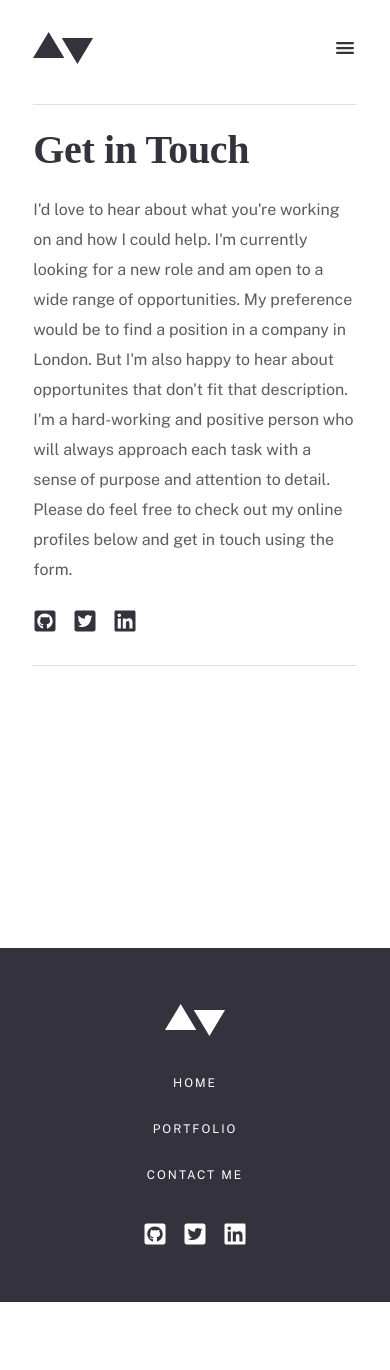
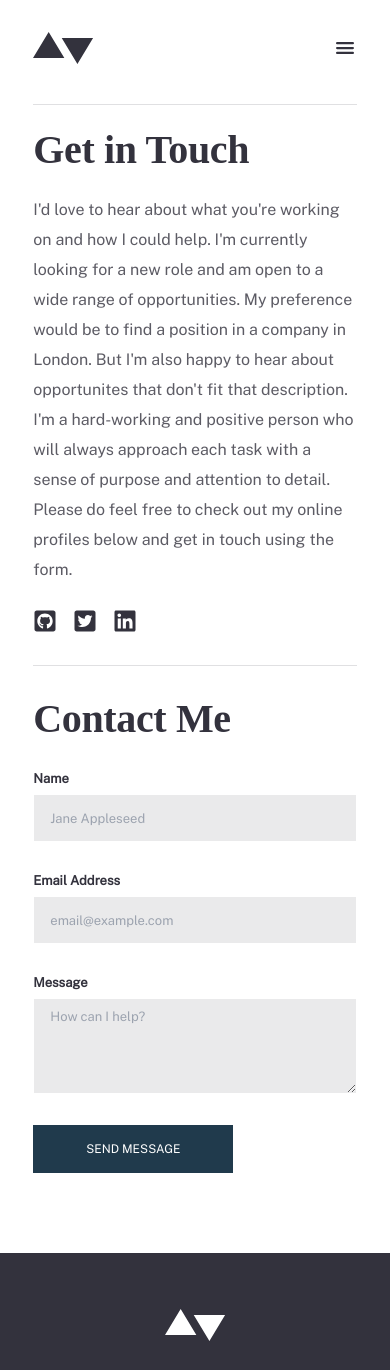
Before and after one commit to vanderms/minimalist-portfolio, a React (Vite) app: page /contact in a window 390 px wide. Shown: the top 1370 px of the page. Before the commit the page ends 1302 px from the top, so only its background shows below. Built offline with nearby package versions, Linux system fonts and the light colour scheme; a web font is replaced by a local one.

Commit message:
feat: implement section contact responsive design

```diff
--- a/package.json
+++ b/package.json
@@ -9,10 +9,12 @@
     "preview": "vite preview"
   },
   "dependencies": {
+    "formik": "^2.2.9",
     "react": "^18.2.0",
     "react-dom": "^18.2.0",
     "react-icons": "^4.4.0",
-    "react-router-dom": "^6.3.0"
+    "react-router-dom": "^6.3.0",
+    "yup": "^0.32.11"
   },
   "devDependencies": {
     "@types/react": "^18.0.15",
--- /dev/null
+++ b/src/components/forms/contact-form.tsx
@@ -0,0 +1,100 @@
+import { Formik, Form, Field, ErrorMessage, yupToFormErrors } from "formik";
+import * as Yup from "yup";
+
+export default function ContactForm() {
+  return (
+    <Formik
+      initialValues={{
+        name: "",
+        email: "",
+        message: "",
+      }}
+      validationSchema={Yup.object({
+        name: Yup.string().max(30, "max 30 characters").required("field is required"),
+        email: Yup.string().email().required("field is required"),
+        message: Yup.string().required("field is required").max(600, "max 600 characters"),
+      })}
+      onSubmit={(values, actions) => {
+        console.log(values);
+        actions.resetForm();
+      }}
+    >
+      {(formik) => (
+        <Form
+          className={`flex flex-col gap-6
+          [&_input]:bg-[#33323D1A] [&_input]:w-full [&_input]:border
+          [&_input]:h-12 [&_input]:px-4 [&_input]:text-[0.8125rem]
+          [&_input:focus]:border-primary [&_input:focus]:[outline:none]
+          [&_textarea]:bg-[#33323D1A] [&_textarea]:w-full [&_textarea]:border
+          [&_textarea]:h-24 [&_textarea]:px-4  [&_textarea]:text-[0.8125rem]
+          [&_textarea:focus]:border-primary [&_textarea]:py-2  [&_textarea:focus]:[outline:none]
+        `}
+        >
+          <label>
+            <span className="text-[0.8125rem] leading-[1.875rem] text-neutral-800 font-bold mb-2">
+              Name
+            </span>
+            <Field
+              name="name"
+              type="text"
+              placeholder="Jane Appleseed"
+              className={
+                formik.errors.name && formik.touched.name
+                  ? "border-danger"
+                  : "border-neutral-50"
+              }
+            />
+            <span className="text-[0.75rem] text-danger font-bold">
+              <ErrorMessage name="name" />
+            </span>
+          </label>
+          <label>
+            <span className="text-[0.8125rem] leading-[1.875rem] text-neutral-800 font-bold mb-2">
+              Email Address
+            </span>
+            <Field
+              name="email"
+              type="email"
+              placeholder="email@example.com"
+              className={
+                formik.errors.email && formik.touched.email
+                  ? "border-danger"
+                  : "border-neutral-50"
+              }
+            />
+            <span className="text-[0.75rem] text-danger font-bold">
+              <ErrorMessage name="email" />
+            </span>
+          </label>
+          <label>
+            <span className="text-[0.8125rem] leading-[1.875rem] text-neutral-800 font-bold mb-2">
+              Message
+            </span>
+            <Field
+              as="textarea"
+              name="message"
+              type="text"
+              placeholder="How can I help?"
+              className={
+                formik.errors.message && formik.touched.message
+                  ? "border-secondary"
+                  : "border-neutral-50"
+              }
+            />
+            <span className="text-[0.75rem] text-danger font-bold">
+              <ErrorMessage name="message" />
+            </span>
+          </label>
+          <div>
+            <button
+              type="submit"
+              className="h-12 w-[12.5rem] bg-secondary text-neutral-50 text-[0.75rem] hover:bg-primary"
+            >
+              SEND MESSAGE
+            </button>
+          </div>
+        </Form>
+      )}
+    </Formik>
+  );
+}
--- /dev/null
+++ b/src/components/sections/contact.tsx
@@ -0,0 +1,18 @@
+import { useId } from "react";
+import ContactForm from "../forms/contact-form";
+
+export function ContactSection() {
+  const id = useId();
+  return (
+    <section aria-labelledby={id} className="mt-8 mb-20 xl:mt-[2.9375rem] xl:mb-[6.8125rem]">
+      <div className="container grid grid-cols-1 gap-6 xl:grid-cols-[21.875rem,39.6875rem] xl:justify-between">
+        <h2 id={id} className="title-md text-neutral-800">
+          Contact Me
+        </h2>
+        <div>
+          <ContactForm />
+        </div>
+      </div>
+    </section>
+  );
+}
--- a/src/pages/contact.tsx
+++ b/src/pages/contact.tsx
@@ -1,9 +1,11 @@
 import { GetInTouch } from "@/components/sections/get-in-touch";
+import { ContactSection } from "@/components/sections/contact";
 
 export function ContactPage() {
   return (
     <main>
       <GetInTouch />
+      <ContactSection />
     </main>
   );
 }
```
Also changed, not shown: 1 other file (tests, documents, lock files or other folders).
